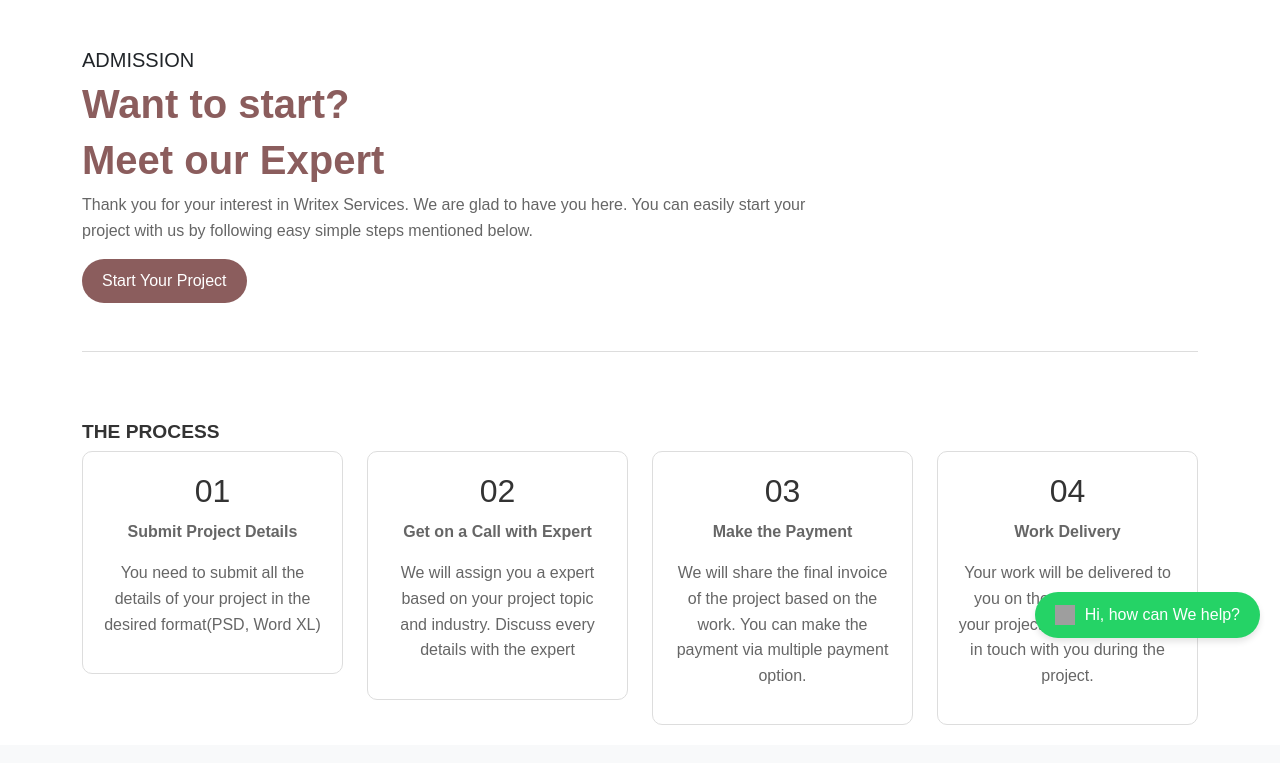
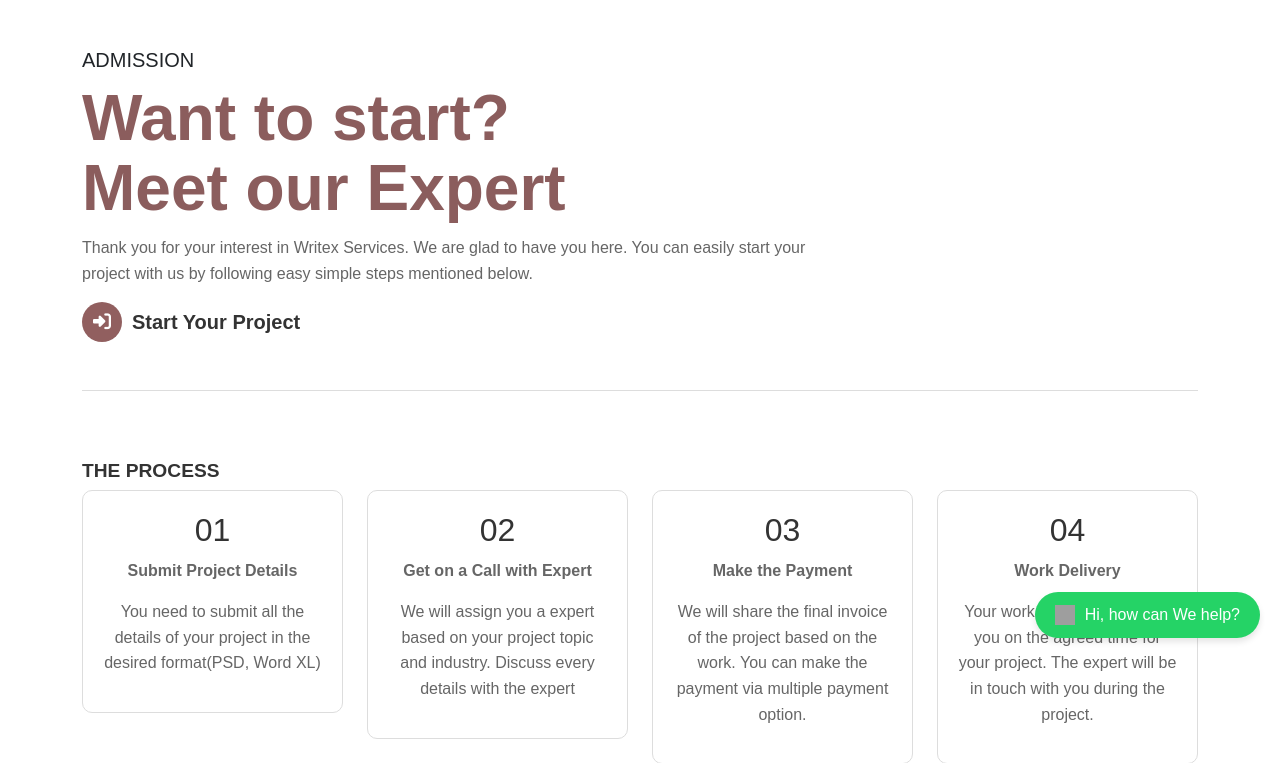
Before and after one commit to TeeWrath/Olypedia-web, a Django app: page /project/ in a window 1280 px wide. Shown: the part 142-905 px from the top of the page. Run offline with Django 5.2, Linux system fonts and the light colour scheme; some libraries are stand-ins or nearby versions; grey boxes are pictures that could not be loaded.

Commit message:
updated the start my project page

```diff
--- a/main/static/project.css
+++ b/main/static/project.css
@@ -17,13 +17,36 @@
     color: #666;
     font-size: 1rem;
 }
-.start-project-btn {
-    background-color: #8B5D5D;
-    color: #fff;
-    border-radius: 50px;
-    padding: 10px 20px;
-    font-size: 1rem;
-    border: none;
+
+.project-button {
+    display: flex;
+    align-items: center;
+    text-decoration: none;
+    font-size: 20px;
+    font-weight: bold;
+    color: #333;
+}
+
+.icon {
+    width: 40px;
+    height: 40px;
+    background-color: #915f5f;
+    border-radius: 50%;
+    display: flex;
+    justify-content: center;
+    align-items: center;
+    margin-right: 10px;
+    transition: background-color 0.3s ease-in-out;
+}
+
+.icon i {
+    color: white;
+    font-size: 18px;
+    transition: color 0.3s ease-in-out;
+}
+
+.project-button:hover .icon i {
+    color: black;
 }
 .process-title {
     color: #333;
--- a/main/templates/project.html
+++ b/main/templates/project.html
@@ -5,6 +5,7 @@
 {% endblock  %}
 {% block link %}
 <link rel="stylesheet" href="{% static 'project.css' %}">
+<link rel="stylesheet" href="https://cdnjs.cloudflare.com/ajax/libs/font-awesome/6.5.1/css/all.min.css">
 
 {% endblock  %}
 
@@ -14,14 +15,15 @@
         <div class="row">
             <div class="col-md-8">
                 <h5 class="text-uppercase">Admission</h5>
-                <h2 class="header-title">Want to start?</h2>
-                <h2 class="header-subtitle">Meet our Expert</h2>
+                <h1 class="header-title" style="font-size: 4rem;">Want to start?</h1>
+                <h1 class="header-subtitle" style="margin-top: -2%;font-size: 4rem;">Meet our Expert</h1>
                 <p class="header-description">
                     Thank you for your interest in Writex Services. We are glad to have you here. You can easily start your project with us by following easy simple steps mentioned below.
                 </p>
-                <button class="btn start-project-btn">
-                    <i class="fas fa-arrow-right"></i> Start Your Project
-                </button>
+                <a href="#" class="project-button">
+                    <span class="icon"><i class="fas fa-sign-in-alt"></i></span>
+                    <span class="text">Start Your Project</span>
+                </a>
             </div>
         </div>
         <div class="divider h-50 mt-5"></div>
```
